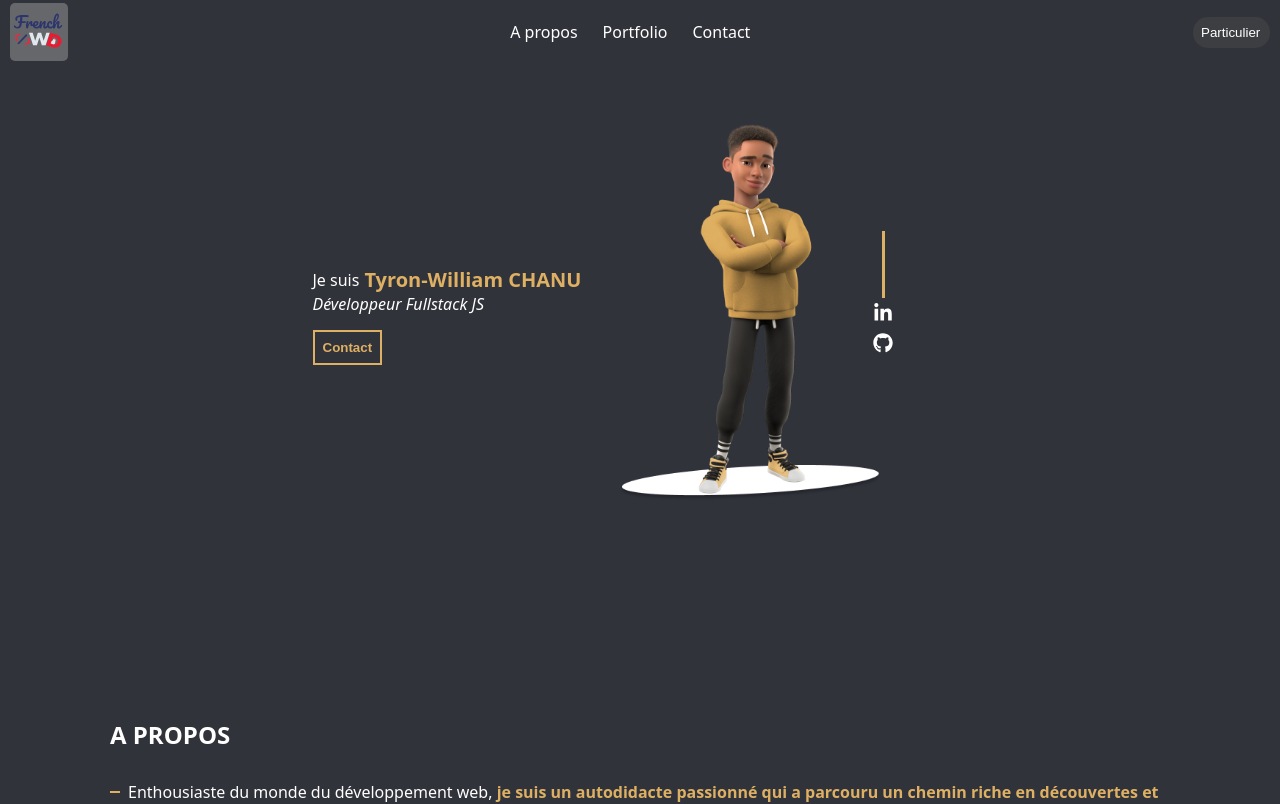
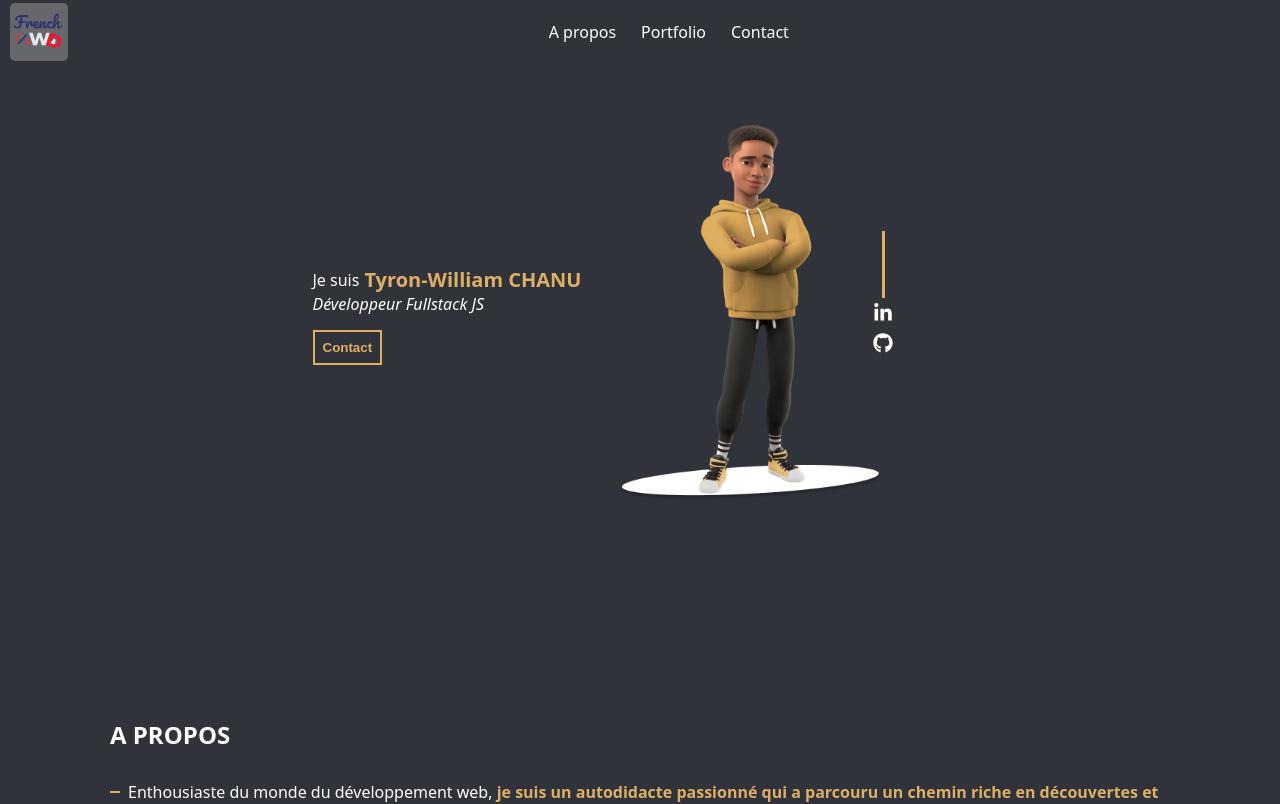
Before and after one commit to Tyronwilliam/PortfolioV4, a React (Vite) app: page / in a window 1280 px wide. Shown: the top 804 px of the page. Built offline with nearby package versions, Linux system fonts and the light colour scheme.

Commit message:
remove select

```diff
--- a/src/Section/components/Navigation/NavBar.tsx
+++ b/src/Section/components/Navigation/NavBar.tsx
@@ -7,7 +7,7 @@ const NavBar = () => {
         <img src={Logo} alt="Logo" className="logo" />
       </div>
       <MenuItem />
-      <SelectItem />
+      {/* <SelectItem /> */}
     </nav>
   );
 };
```
